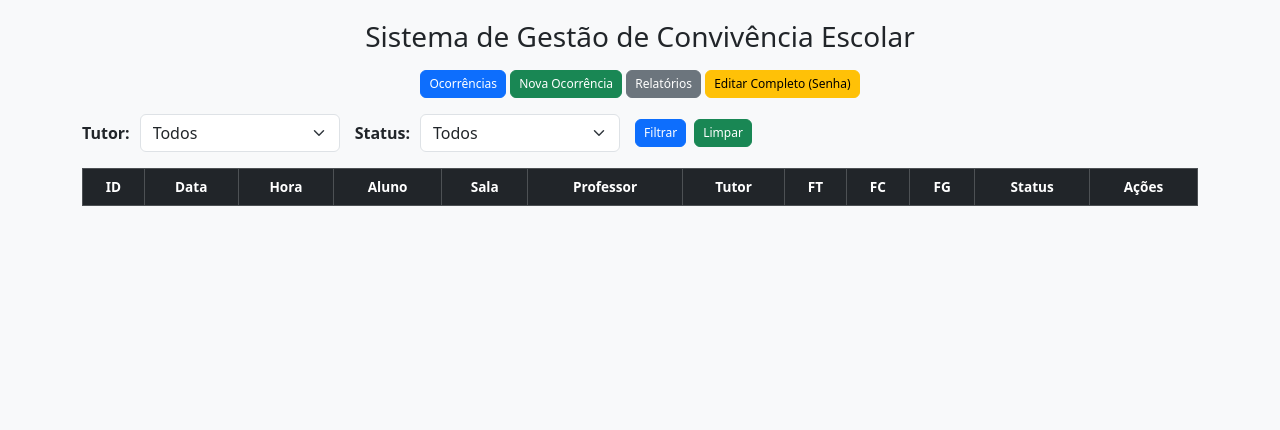
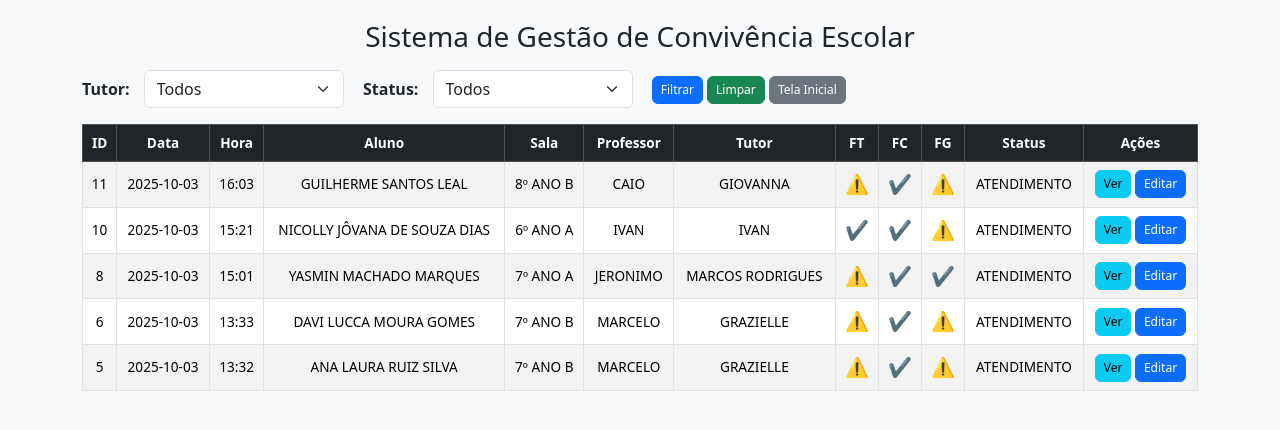
Before and after one commit to ocorrenciasidr/idr, a Flask app: template templates/index.html in a window 1280 px wide. Shown: the top 430 px of the page. Run offline with Flask 3, Linux system fonts and the light colour scheme; the template is opened without the code that fills it, so the values that code supplies are empty.

Commit message:
Update index.html

```diff
--- a/templates/index.html
+++ b/templates/index.html
@@ -2,9 +2,8 @@
 <html lang="pt-br">
 <head>
   <meta charset="UTF-8">
-    <meta name="viewport" content="width=device-width, initial-scale=1.0">
   <title>SGCE - Ocorrências</title>
-    <link href="https://cdn.jsdelivr.net/npm/bootstrap@5.3.3/dist/css/bootstrap.min.css" rel="stylesheet">
+  <link href="https://cdn.jsdelivr.net/npm/bootstrap@5.3.2/dist/css/bootstrap.min.css" rel="stylesheet">
   <style>
     body {
       padding: 20px;
@@ -21,7 +20,6 @@
       padding: 0.25rem 0.5rem;
       font-size: 0.75rem;
     }
-        /* Estilos do seu modelo */
     .filter-label {
       font-weight: bold;
       margin-right: 10px;
@@ -31,90 +29,37 @@
       margin-right: 15px;
       display: inline-block;
     }
-        /* Estilos de Status (Manter cores para clareza) */
-        .status-atendimento { background-color: #fff3cd; color: #664d03; } /* Amarelo Claro */
-        .status-finalizada { background-color: #d1e7dd; color: #0f5132; } /* Verde Claro */
-        .status-assinada { background-color: #cff4fc; color: #055160; } /* Azul Claro (Ciano) */
-        .badge-ft { background-color: #dc3545; } /* Vermelho */
-        .badge-fc { background-color: #ffc107; color: #212529; } /* Amarelo */
-        .badge-fg { background-color: #0d6efd; } /* Azul */
-        .badge-status { font-size: 0.85em; }
+    .status-atendimento { background-color: #f8d7da; color: #721c24; }
+    .status-finalizada { background-color: #fff3cd; color: #856404; }
+    .status-assinada { background-color: #d4edda; color: #155724; }
+    .icon-button { cursor: pointer; font-size: 1.2rem; }
   </style>
 </head>
 <body>
   <div class="container">
     <h3 class="mb-3 text-center">Sistema de Gestão de Convivência Escolar</h3>
-        <div class="mb-3 text-center">
-            <a href="{{ url_for('index') }}" class="btn btn-primary btn-small">Ocorrências</a>
-            <a href="{{ url_for('nova') }}" class="btn btn-success btn-small">Nova Ocorrência</a>
-            <a href="{{ url_for('relatorio_aluno') }}" class="btn btn-secondary btn-small">Relatórios</a>
-            <button type="button" class="btn btn-warning btn-small" data-bs-toggle="modal" data-bs-target="#senhaModal">
-                Editar Completo (Senha)
-            </button>
-        </div>
 
-        {% with messages = get_flashed_messages(with_categories=true) %}
-            {% if messages %}
-                <div class="row">
-                    <div class="col-12">
-                        {% for category, message in messages %}
-                            <div class="alert alert-{{ category }}" role="alert">
-                                {{ message }}
-                            </div>
-                        {% endfor %}
-                    </div>
-                </div>
-            {% endif %}
-        {% endwith %}
-
-        <form method="GET" action="{{ url_for('index') }}" class="mb-3 d-flex align-items-center">
-            <label for="tutor_filtro" class="filter-label">Tutor:</label>
-            <select class="form-select filter-select" id="tutor_filtro" name="tutor_filtro">
-                <option value="Todos" {% if filtro_tutor_sel == 'Todos' %}selected{% endif %}>Todos</option>
-                {% for tutor in tutores_disp %}
-                <option value="{{ tutor }}" {% if filtro_tutor_sel == tutor %}selected{% endif %}>{{ tutor }}</option>
-                {% endfor %}
+    <div class="mb-3">
+      <label class="filter-label">Tutor:</label>
+      <select class="form-select filter-select" id="filterTutor">
+        <option value="">Todos</option>
       </select>
 
-            <label for="status_filtro" class="filter-label">Status:</label>
-            <select class="form-select filter-select" id="status_filtro" name="status_filtro">
-                <option value="Todos" {% if filtro_status_sel == 'Todos' %}selected{% endif %}>Todos</option>
-                {% for status in status_disp %}
-                <option value="{{ status }}" {% if filtro_status_sel == status %}selected{% endif %}>{{ status }}</option>
-                {% endfor %}
+      <label class="filter-label">Status:</label>
+      <select class="form-select filter-select" id="filterStatus">
+        <option value="">Todos</option>
+        <option value="ATENDIMENTO">ATENDIMENTO</option>
+        <option value="FINALIZADA">FINALIZADA</option>
+        <option value="ASSINADA">ASSINADA</option>
       </select>
 
-            <button type="submit" class="btn btn-primary btn-small me-2">Filtrar</button>
-            <a href="{{ url_for('index') }}" class="btn btn-success btn-small">Limpar</a>
-        </form>
-
-        <div class="modal fade" id="senhaModal" tabindex="-1" aria-labelledby="senhaModalLabel" aria-hidden="true">
-            <div class="modal-dialog">
-                <div class="modal-content">
-                    <form id="form_edicao_completa" method="POST">
-                        <div class="modal-header">
-                            <h5 class="modal-title" id="senhaModalLabel">Confirmação de Edição Completa</h5>
-                            <button type="button" class="btn-close" data-bs-dismiss="modal" aria-label="Close"></button>
-                        </div>
-                        <div class="modal-body">
-                            <p>Para entrar no modo de edição completa (alterar aluno, sala, professor, etc.), insira a senha de gestão.</p>
-                            <div class="mb-3">
-                                <label for="senha_input" class="form-label">Senha</label>
-                                <input type="password" class="form-control" id="senha_input" name="senha" required>
-                            </div>
-                            <input type="hidden" id="ocorrencia_id_hidden" name="ocorrencia_id">
-                        </div>
-                        <div class="modal-footer">
-                            <button type="button" class="btn btn-secondary" data-bs-dismiss="modal">Cancelar</button>
-                            <button type="submit" class="btn btn-warning" id="btn_confirmar_senha">Confirmar</button>
-                        </div>
-                    </form>
-                </div>
-            </div>
+      <button class="btn btn-primary btn-small" onclick="applyFilters()">Filtrar</button>
+      <button class="btn btn-success btn-small" onclick="resetFilters()">Limpar</button>
+      <button class="btn btn-secondary btn-small" onclick="window.location.href='home.html'">Tela Inicial</button>
     </div>
 
     <table class="table table-bordered table-hover table-striped">
-            <thead class="table-dark sticky-top">
+      <thead class="table-dark">
         <tr>
           <th>ID</th>
           <th>Data</th>
@@ -130,88 +75,90 @@
           <th>Ações</th>
         </tr>
       </thead>
-            <tbody>
-                {% for registro in registros %}
-                <tr class="
-                    {% if registro.STATUS == 'ATENDIMENTO' %}status-atendimento{% endif %}
-                    {% if registro.STATUS == 'FINALIZADA' %}status-finalizada{% endif %}
-                    {% if registro.STATUS == 'ASSINADA' %}status-assinada{% endif %}
-                ">
-                    <td>{{ registro.ID }}</td>
-                    <td>{{ registro.DCO }}</td>
-                    <td>{{ registro.HCO }}</td>
-                    <td>{{ registro.ALUNO }}</td>
-                    <td>{{ registro.SALA }}</td>
-                    <td>{{ registro.PROFESSOR }}</td>
-                    <td>{{ registro.TUTOR }}</td>
-                    <td>
-                        {% if registro.FT == 'SIM' %}
-                            <span class="badge badge-ft">⚠️</span>
-                        {% else %}
-                            <span class="badge bg-success">✔️</span>
-                        {% endif %}
-                    </td>
-                    <td>
-                        {% if registro.FC == 'SIM' %}
-                            <span class="badge badge-fc">⚠️</span>
-                        {% else %}
-                            <span class="badge bg-success">✔️</span>
-                        {% endif %}
-                    </td>
-                    <td>
-                        {% if registro.FG == 'SIM' %}
-                            <span class="badge badge-fg">⚠️</span>
-                        {% else %}
-                            <span class="badge bg-success">✔️</span>
-                        {% endif %}
-                    </td>
-                    <td>{{ registro.STATUS }}</td>
-                    <td class="text-nowrap">
-                        <a href="{{ url_for('editar', oid=registro.ID) }}" class="btn btn-info btn-small">Ver</a>
-
-                        {% if registro.FT == 'SIM' and not registro.ATT %}
-                            <a href="{{ url_for('atendimento', oid=registro.ID, tipo_acao='FT') }}" class="btn btn-danger btn-small">At. Tutor</a>
-                        {% endif %}
-                        {% if registro.FC == 'SIM' and not registro.ATC %}
-                            <a href="{{ url_for('atendimento', oid=registro.ID, tipo_acao='FC') }}" class="btn btn-warning btn-small">At. Coord.</a>
-                        {% endif %}
-                        {% if registro.FG == 'SIM' and not registro.ATG %}
-                            <a href="{{ url_for('atendimento', oid=registro.ID, tipo_acao='FG') }}" class="btn btn-primary btn-small">At. Gestão</a>
-                        {% endif %}
-
-                        <button type="button" class="btn btn-warning btn-small btn_editar_completo" data-oid="{{ registro.ID }}">Editar</button>
-                    </td>
-                </tr>
-                {% endfor %}
-            </tbody>
+      <tbody id="tabelaOcorrencias"></tbody>
     </table>
   </div>
 
-    <script src="https://cdn.jsdelivr.net/npm/bootstrap@5.3.3/dist/js/bootstrap.bundle.min.js"></script>
   <script>
-        document.addEventListener('DOMContentLoaded', function() {
-            const senhaModal = document.getElementById('senhaModal');
-            const formEdicaoCompleta = document.getElementById('form_edicao_completa');
-            let ocorrenciaIdParaEdicao = null;
+    const dados = [
+      {ID:8, Data:'2025-10-03', Hora:'15:01', Aluno:'YASMIN MACHADO MARQUES', Sala:'7º ANO A', Professor:'JERONIMO', Tutor:'MARCOS RODRIGUES', FT:'⚠️', FC:'✔️', FG:'✔️', Status:'ATENDIMENTO'},
+      {ID:6, Data:'2025-10-03', Hora:'13:33', Aluno:'DAVI LUCCA MOURA GOMES', Sala:'7º ANO B', Professor:'MARCELO', Tutor:'GRAZIELLE', FT:'⚠️', FC:'✔️', FG:'⚠️', Status:'ATENDIMENTO'},
+      {ID:5, Data:'2025-10-03', Hora:'13:32', Aluno:'ANA LAURA RUIZ SILVA', Sala:'7º ANO B', Professor:'MARCELO', Tutor:'GRAZIELLE', FT:'⚠️', FC:'✔️', FG:'⚠️', Status:'ATENDIMENTO'},
+      {ID:10, Data:'2025-10-03', Hora:'15:21', Aluno:'NICOLLY JÔVANA DE SOUZA DIAS', Sala:'6º ANO A', Professor:'IVAN', Tutor:'IVAN', FT:'✔️', FC:'✔️', FG:'⚠️', Status:'ATENDIMENTO'},
+      {ID:11, Data:'2025-10-03', Hora:'16:03', Aluno:'GUILHERME SANTOS LEAL', Sala:'8º ANO B', Professor:'CAIO', Tutor:'GIOVANNA', FT:'⚠️', FC:'✔️', FG:'⚠️', Status:'ATENDIMENTO'}
+    ];
 
-            // 1. Capturar o ID da ocorrência ao clicar no botão "Editar"
-            document.querySelectorAll('.btn_editar_completo').forEach(button => {
-                button.addEventListener('click', function() {
-                    ocorrenciaIdParaEdicao = this.getAttribute('data-oid');
-                    // Define o ID na URL do formulário
-                    formEdicaoCompleta.action = `/editar_completo/${ocorrenciaIdParaEdicao}`;
-
-                    const modal = new bootstrap.Modal(senhaModal);
-                    modal.show();
-                });
+    // Preencher filtro de Tutor com quem tem ocorrências
+    const tutors = [...new Set(dados.map(d => d.Tutor))];
+    const filterTutor = document.getElementById('filterTutor');
+    tutors.forEach(t => {
+      const opt = document.createElement('option');
+      opt.value = t; opt.textContent = t;
+      filterTutor.appendChild(opt);
     });
 
-            // 2. Limpar a senha e o ID ao fechar o modal
-            senhaModal.addEventListener('hidden.bs.modal', function () {
-                document.getElementById('senha_input').value = '';
-                ocorrenciaIdParaEdicao = null;
+    function renderTable(data) {
+      data.sort((a,b) => b.ID - a.ID); // ordenar por ID decrescente
+      const tbody = document.getElementById('tabelaOcorrencias');
+      tbody.innerHTML = '';
+      data.forEach(row => {
+        let statusClass = '';
+        if(row.Status === 'ATENDIMENTO') statusClass = 'status-atendimento';
+        else if(row.Status === 'FINALIZADA') statusClass = 'status-finalizada';
+        else if(row.Status === 'ASSINADA') statusClass = 'status-assinada';
+
+        tbody.innerHTML += `<tr>
+          <td>${row.ID}</td>
+          <td>${row.Data}</td>
+          <td>${row.Hora}</td>
+          <td>${row.Aluno}</td>
+          <td>${row.Sala}</td>
+          <td>${row.Professor}</td>
+          <td>${row.Tutor}</td>
+          <td class="icon-button" onclick="abrirEditar(${row.ID}, 'FT')">${row.FT}</td>
+          <td class="icon-button" onclick="abrirEditar(${row.ID}, 'FC')">${row.FC}</td>
+          <td class="icon-button" onclick="abrirEditar(${row.ID}, 'FG')">${row.FG}</td>
+          <td class="${statusClass}">${row.Status}</td>
+          <td>
+            <button class="btn btn-info btn-small" onclick="verOcorrencia(${row.ID})">Ver</button>
+            <button class="btn btn-primary btn-small" onclick="editarOcorrencia(${row.ID})">Editar</button>
+          </td>
+        </tr>`;
       });
-        });
+    }
+
+    function applyFilters() {
+      const tutor = filterTutor.value;
+      const status = document.getElementById('filterStatus').value;
+      let filtered = dados;
+      if(tutor) filtered = filtered.filter(d => d.Tutor === tutor);
+      if(status) filtered = filtered.filter(d => d.Status === status);
+      renderTable(filtered);
+    }
+
+    function resetFilters() {
+      filterTutor.value = '';
+      document.getElementById('filterStatus').value = '';
+      renderTable(dados);
+    }
+
+    function abrirEditar(id, campo) {
+      // Redireciona para editar.html passando ID e campo para lógica de edição
+      window.location.href = `editar.html?id=${id}&campo=${campo}`;
+    }
+
+    function verOcorrencia(id) {
+      window.location.href = `editar.html?id=${id}&modo=ver`;
+    }
+
+    function editarOcorrencia(id) {
+      const senha = prompt("Digite a senha para edição:");
+      if(senha === 'idrgestao') {
+        window.location.href = `editar.html?id=${id}&modo=editar`;
+      } else alert('Senha incorreta!');
+    }
+
+    renderTable(dados);
   </script>
 </body>
 </html>
```
Lines whose indentation alone changed are shown as unchanged.
